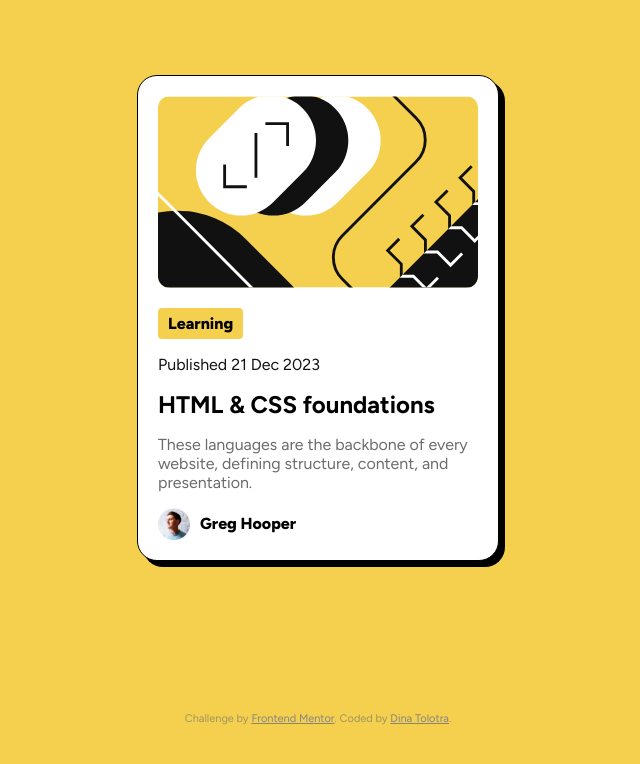
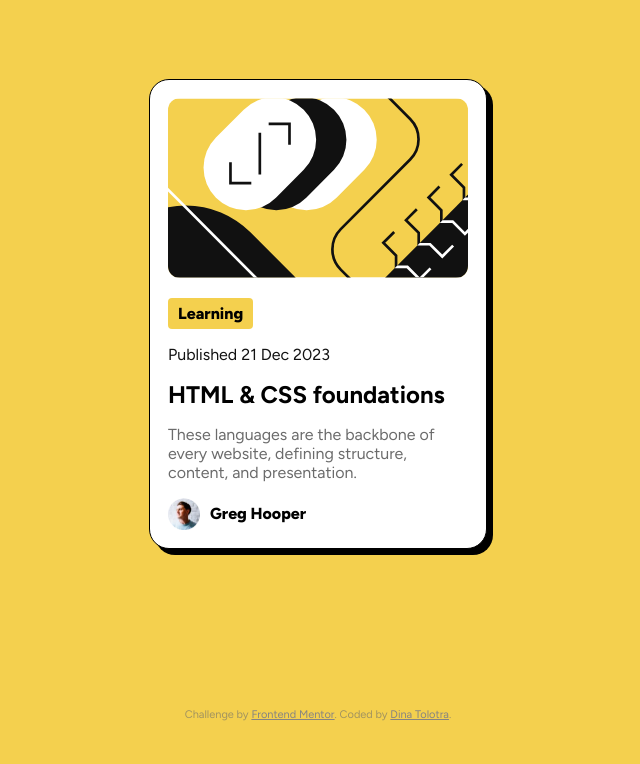
Before and after one commit to DinaTolotra/frontend-mentor-challenge, a plain HTML site: page blog-preview-card/index.html in a window 1280 px wide. Shown: the whole page, without its empty margins (322-962 px from the left). Drawn offline with Linux system fonts and the light colour scheme.

Commit message:
blog-preview-card: Size adjustment

```diff
--- a/blog-preview-card/style.css
+++ b/blog-preview-card/style.css
@@ -28,8 +28,8 @@ body {
 }
 
 .card {
-	width: 320px;
-	padding: 20px;
+	width: 300px;
+	padding: 18px;
 	background: var(--white);
 	border: solid black 1px;
 	border-radius: 20px;
@@ -37,7 +37,7 @@ body {
 }
 
 .card-image {
-	width: 320px;
+	width: 300px;
 	border-radius: 12px;
 }
 
```
